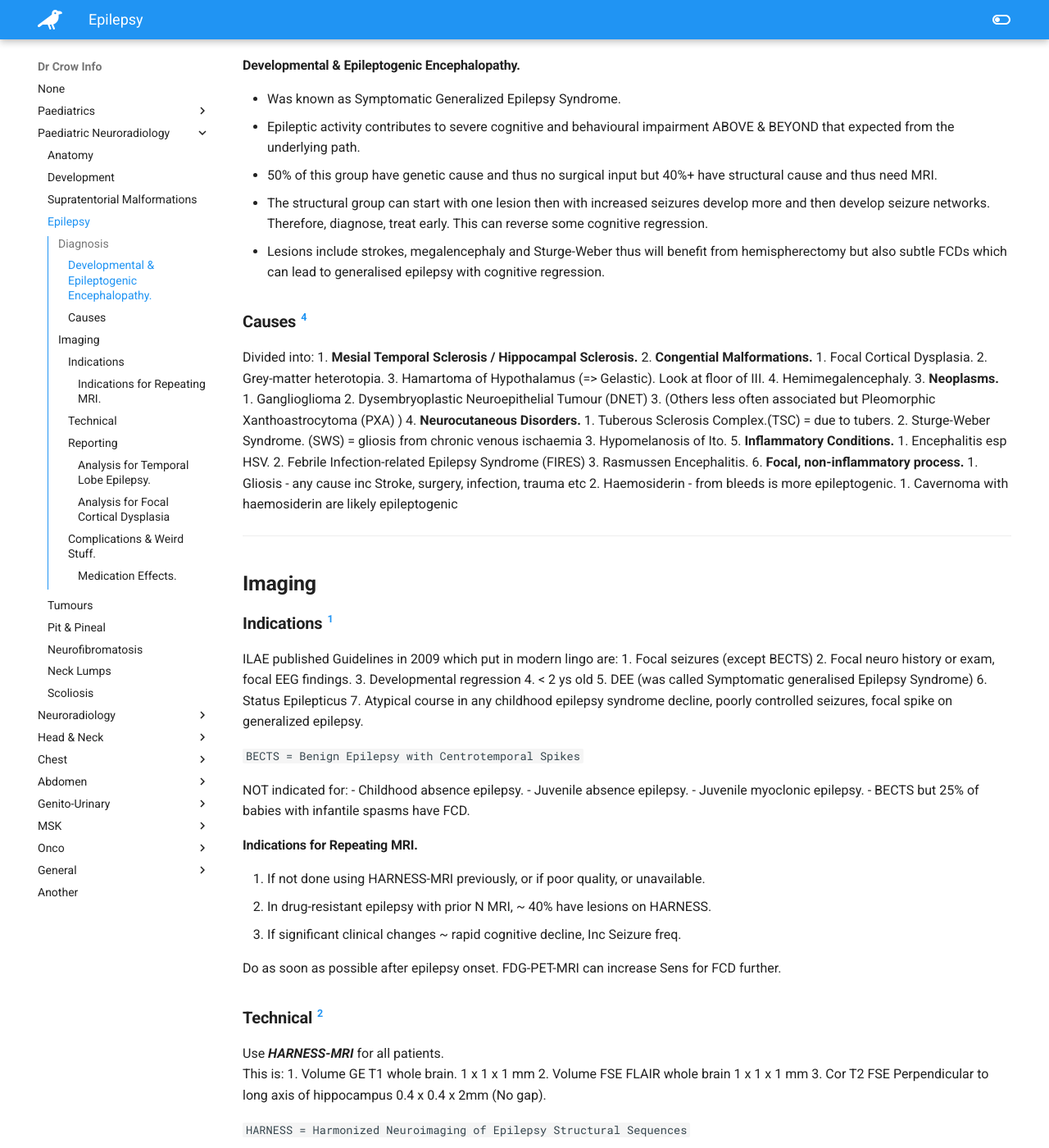
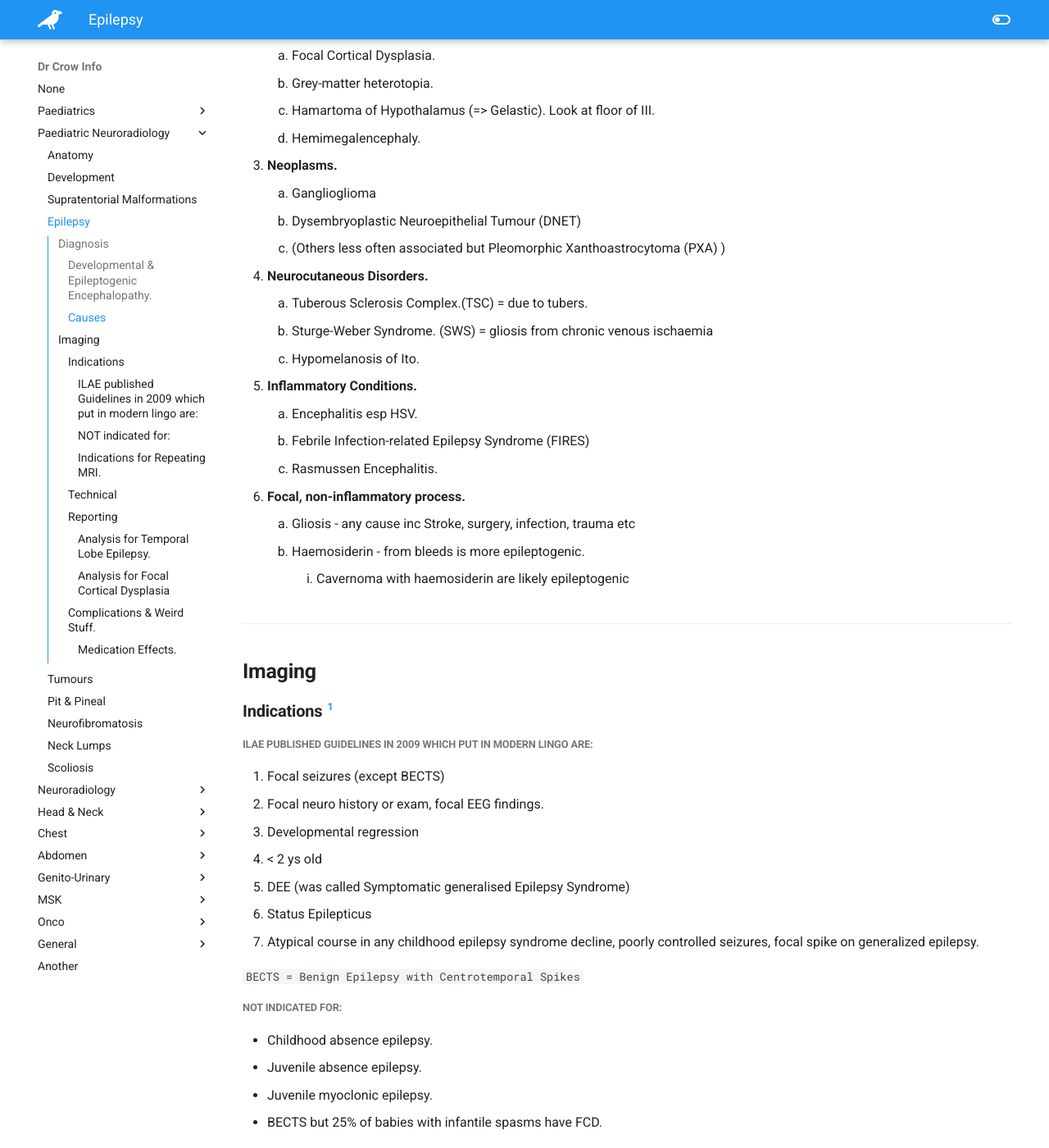
Before and after one commit to TheDrCrow/DrCrowInfo, an MkDocs documentation site: the page built from docs/paed_neuro/neuro_paed_epilepsy.md, in a window 1280 px wide and 1400 px high, scrolled down 1293 px. Shown: the whole window at 82% size. Built offline with MkDocs 1.6.1 and Material for MkDocs 9.7.7, drawn with Linux system fonts in a browser that asks for light colours; some of the changed text lies outside the part shown.

```diff
--- a/docs/paed_neuro/neuro_paed_epilepsy.md
+++ b/docs/paed_neuro/neuro_paed_epilepsy.md
@@ -1,17 +1,4 @@
 # Epilepsy Imaging
-1. [Epilepsy Imaging](#epilepsy-imaging)
-   1. [Diagnosis [^Gill_2021]](#diagnosis-gill_2021)
-         1. [Developmental & Epileptogenic Encephalopathy.](#developmental--epileptogenic-encephalopathy)
-      1. [**Causes** [^Choudri_2017]](#causes-choudri_2017)
-   2. [Imaging](#imaging)
-      1. [Indications [^Gill_2021]](#indications-gill_2021)
-         1. [Indications for Repeating MRI.](#indications-for-repeating-mri)
-      2. [Technical [^ILAE_2019]](#technical-ilae_2019)
-      3. [Reporting  [^ILAE_2019]](#reporting--ilae_2019)
-         1. [Analysis for Temporal Lobe Epilepsy.](#analysis-for-temporal-lobe-epilepsy)
-         2. [Analysis for Focal Cortical Dysplasia [^EBR_2021]](#analysis-for-focal-cortical-dysplasia-ebr_2021)
-      4. [Complications & Weird Stuff.](#complications--weird-stuff)
-         1. [Medication Effects.](#medication-effects)
 
 ---
 
@@ -32,37 +19,35 @@
 `DEE = Developmental and Epileptogenic encephalopathy.`
 
 #### Developmental & Epileptogenic Encephalopathy.
- - Was known as Symptomatic Generalized Epilepsy Syndrome.
- - Epileptic activity contributes to severe cognitive and behavioural impairment ABOVE & BEYOND that expected from the underlying path.
- - 50% of this group have genetic cause and thus no surgical input but 40%+ have structural cause and thus need MRI.
- - The structural group can start with one lesion then with increased seizures develop more and then develop seizure networks. Therefore, diagnose, treat early. This can reverse some cognitive regression.
- - Lesions include strokes, megalencephaly and Sturge-Weber thus will benefit from hemispherectomy but also subtle FCDs which can lead to generalised epilepsy with cognitive regression.
+- Was known as Symptomatic Generalized Epilepsy Syndrome.
+- Epileptic activity contributes to severe cognitive and behavioural impairment ABOVE & BEYOND that expected from the underlying path.
+- 50% of this group have genetic cause and thus no surgical input but 40%+ have structural cause and thus need MRI.
+- The structural group can start with one lesion then with increased seizures develop more and then develop seizure networks. Therefore, diagnose, treat early. This can reverse some cognitive regression.
+- Lesions include strokes, megalencephaly and Sturge-Weber thus will benefit from hemispherectomy but also subtle FCDs which can lead to generalised epilepsy with cognitive regression.
 
 ### **Causes** [^Choudri_2017]
-
-Divided into:
 1. **Mesial Temporal Sclerosis / Hippocampal Sclerosis.**
-2. **Congential Malformations.**
-   1. Focal Cortical Dysplasia.
-   2. Grey-matter heterotopia.
-   3. Hamartoma of Hypothalamus (=> Gelastic). Look at floor of III.
-   4. Hemimegalencephaly.
-3. **Neoplasms.**
-   1. Ganglioglioma
-   2. Dysembryoplastic Neuroepithelial Tumour (DNET)
-   3. (Others less often associated but Pleomorphic Xanthoastrocytoma (PXA) )
-4. **Neurocutaneous Disorders.**
-   1. Tuberous Sclerosis Complex.(TSC) = due to tubers.
-   2. Sturge-Weber Syndrome. (SWS) = gliosis from chronic venous ischaemia
-   3. Hypomelanosis of Ito.
-5. **Inflammatory Conditions.**
-   1. Encephalitis esp HSV.
-   2. Febrile Infection-related Epilepsy Syndrome (FIRES)
-   3. Rasmussen Encephalitis.
-6. **Focal, non-inflammatory process.**
-   1. Gliosis - any cause inc Stroke, surgery, infection, trauma etc
-   2. Haemosiderin - from bleeds is more epileptogenic.
-      1. Cavernoma with haemosiderin are likely epileptogenic
+1. **Congential Malformations.**
+    1. Focal Cortical Dysplasia.
+    2. Grey-matter heterotopia.
+    3. Hamartoma of Hypothalamus (=> Gelastic). Look at floor of III.
+    4. Hemimegalencephaly.
+1. **Neoplasms.**
+    1. Ganglioglioma
+    2. Dysembryoplastic Neuroepithelial Tumour (DNET)
+    3. (Others less often associated but Pleomorphic Xanthoastrocytoma (PXA) )
+1. **Neurocutaneous Disorders.**
+    1. Tuberous Sclerosis Complex.(TSC) = due to tubers.
+    2. Sturge-Weber Syndrome. (SWS) = gliosis from chronic venous ischaemia
+    3. Hypomelanosis of Ito.
+1. **Inflammatory Conditions.**
+    1. Encephalitis esp HSV.
+    2. Febrile Infection-related Epilepsy Syndrome (FIRES)
+    3. Rasmussen Encephalitis.
+1. **Focal, non-inflammatory process.**
+    1. Gliosis - any cause inc Stroke, surgery, infection, trauma etc
+    2. Haemosiderin - from bleeds is more epileptogenic.
+        1. Cavernoma with haemosiderin are likely epileptogenic
 
 ---
 
@@ -70,7 +55,7 @@
 
 ### Indications [^Gill_2021]
 
-ILAE published Guidelines in 2009 which put in modern lingo are:
+##### ILAE published Guidelines in 2009 which put in modern lingo are:
 1. Focal seizures (except BECTS)
 2. Focal neuro history or exam, focal EEG findings.
 3. Developmental regression
@@ -81,7 +66,7 @@
 
 `BECTS = Benign Epilepsy with Centrotemporal Spikes`
 
-NOT indicated for:
+##### NOT indicated for:
 - Childhood absence epilepsy.
 - Juvenile absence epilepsy.
 - Juvenile myoclonic epilepsy.
@@ -114,28 +99,28 @@
 
 #### Analysis for Temporal Lobe Epilepsy.
 1. **Mesiotemporal Sclerosis (MTS)**
-   1. Path: Cell loss and astrocytic gliosis in hippocampus AND amygdala, entorhinal cortex, temporopolar cortex and temporal lobe. 20% are bilateral = Tricky to diagnose. Mostly Adolescent / YP.
-   2. Radiology:
-      1. Mostly in hippocampus: Atrophy, loss of internal structure, decreased T1, increased T2.
-      2. Also : Atrophy of ipsilateral fornix, mammillary body (Wallerian degeneration of Circuit of Papez) & temporal lobe esp pole.
-      3. And occasionally Malrotation = vertical orientation and rounding of hippocampus, though this is of uncertain significance as can be developmental.
-      4. 3T demonstrates more subtle atrophy in specific places. Mesotemporal volumetry - mostly automated is probably better than visual at demonstrating atrophy.
+    1. Path: Cell loss and astrocytic gliosis in hippocampus AND amygdala, entorhinal cortex, temporopolar cortex and temporal lobe. 20% are bilateral = Tricky to diagnose. Mostly Adolescent / YP.
+    2. Radiology:
+        1. Mostly in hippocampus: Atrophy, loss of internal structure, decreased T1, increased T2.
+        2. Also : Atrophy of ipsilateral fornix, mammillary body (Wallerian degeneration of Circuit of Papez) & temporal lobe esp pole.
+        3. And occasionally Malrotation = vertical orientation and rounding of hippocampus, though this is of uncertain significance as can be developmental.
+        4. 3T demonstrates more subtle atrophy in specific places. Mesotemporal volumetry - mostly automated is probably better than visual at demonstrating atrophy.
 2. **Encephalocele of Temporal lobe**
 3. **Parahippocampal dysplasia**
-   1. WM signal lesions with normal cortical thickness.
-   2. So, look at the white matter throughout the temporal lobe.
+    1. WM signal lesions with normal cortical thickness.
+    2. So, look at the white matter throughout the temporal lobe.
 4. **Nodular Heterotopia**
-   1. Especially around the ventricle, so look there carefully.
+    1. Especially around the ventricle, so look there carefully.
 
 #### Analysis for Focal Cortical Dysplasia [^EBR_2021]
 1. **Type I** : Unclear MRI findings.
 2. **Type II** :
-   1. T1: Increased cortical thickness & blurring of grey-white interface (70%).
-   2. T2: Grey matter hyperintensity esp on FLAIR (95%+)
-      1. 'Transmantle sign' = Funnel of signal from Grey matter to ventricle.
-   3. NB often SUBTLE. Always inspect the bottom of deep sulci for thickening, preferably on axial images to allow comparison with other side.
+    1. T1: Increased cortical thickness & blurring of grey-white interface (70%).
+    2. T2: Grey matter hyperintensity esp on FLAIR (95%+)
+        1. 'Transmantle sign' = Funnel of signal from Grey matter to ventricle.
+    3. NB often SUBTLE. Always inspect the bottom of deep sulci for thickening, preferably on axial images to allow comparison with other side.
 3. **Type II** : Have other things to spot.
-FCD II - if seizure locus found then 90%+ will get seizure-free on surgery.
+> FCD II - if seizure locus found then 90%+ will get seizure-free on surgery.
 
 ---
 
```
Also changed, not shown: other parts of docs/paed_neuro/neuro_paed_epilepsy.md (+1 -1 lines), docs/paed_neuro/neuro_paed_anatomy.md (+57 -38 lines), docs/paed_neuro/neuro_paed_development.md (+4 -3 lines), docs/paed_neuro/neuro_paed_supratent_malform.md (+59 -62 lines).
